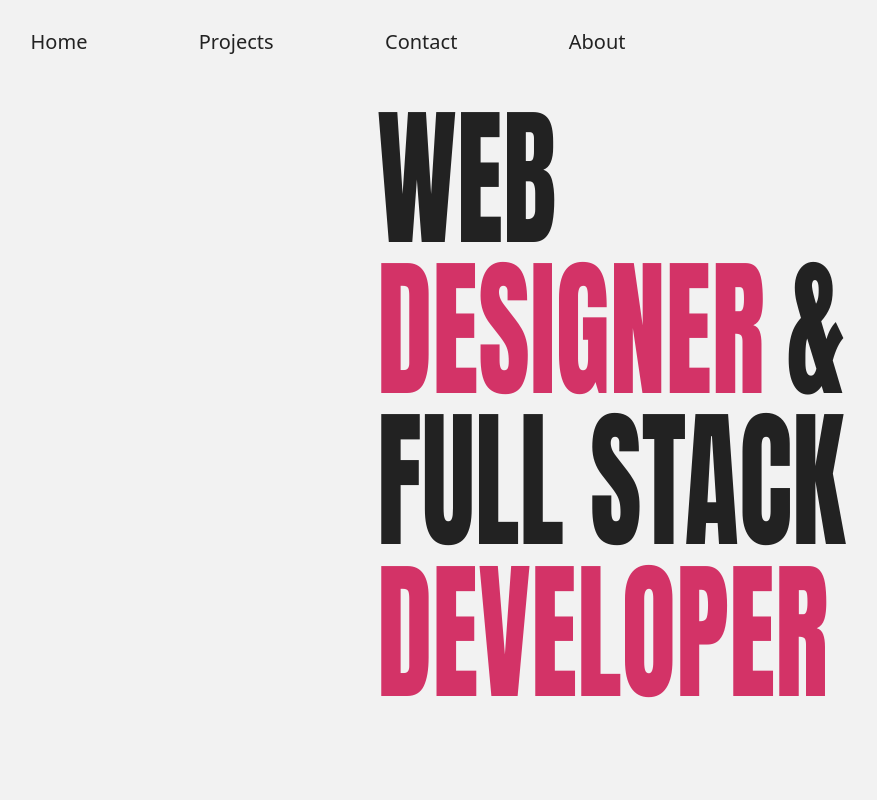
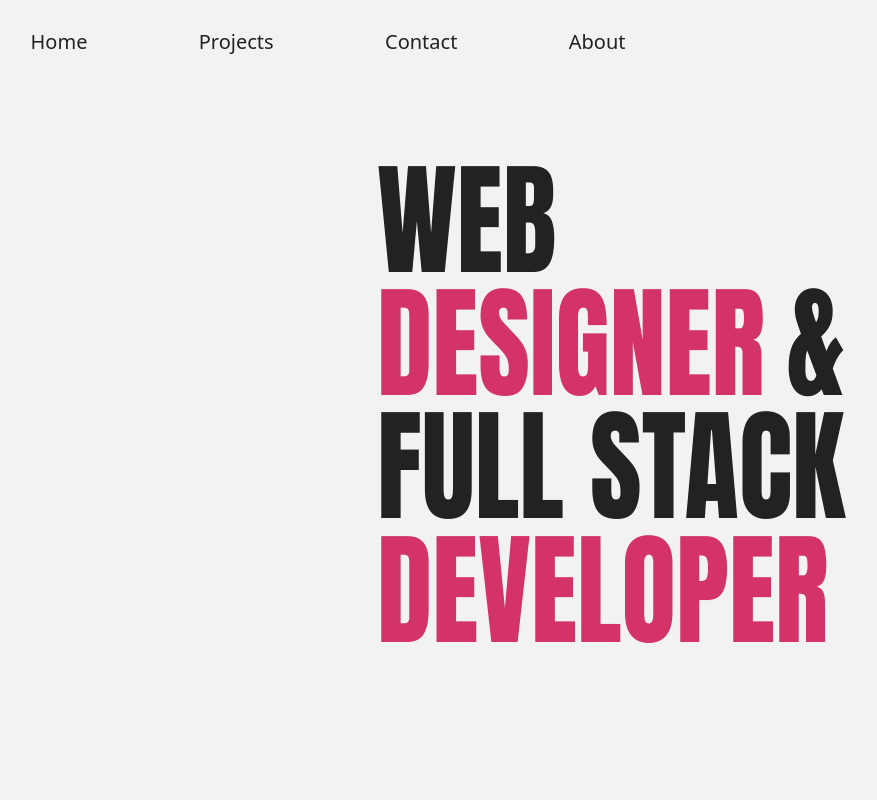
Before and after one commit to Bach16/Ismael-Rojas, a Next.js app: page / in a window 1280 px wide. Shown: the top 800 px of the page, without its empty margins (29-906 px from the left). Built offline with nearby package versions, Linux system fonts and the light colour scheme; a web font is replaced by a local one.

Commit message:
add logo background

```diff
--- a/src/pages/index.module.css
+++ b/src/pages/index.module.css
@@ -9,11 +9,11 @@
 }
 .strechText{
     display:inline-block;
-    -webkit-transform:scale(2,3); /* Safari and Chrome */
-    -moz-transform:scale(2,3); /* Firefox */
-    -ms-transform:scale(2,3); /* IE 9 */
-    -o-transform:scale(2,3); /* Opera */
-    transform:scale(2,2.7);
+    -webkit-transform:scale(2,2.2); /* Safari and Chrome */
+    -moz-transform:scale(2,2.2); /* Firefox */
+    -ms-transform:scale(2,2.2); /* IE 9 */
+    -o-transform:scale(2,2.2); /* Opera */
+    transform:scale(2,2.2);
 }
 .fillText{
     font-family: 'Inter', sans-serif;
@@ -48,6 +48,13 @@
     }
   }
 @media screen and (min-width: 48em) {
+    .bgLogo{
+        background-attachment:local;
+        background-image: url(../../public/Artboard-19.png);
+        background-repeat: no-repeat;
+        background-size: contain;
+        background-position: right;
+    }
     .strokeText {
         height: 72px;
         font-size: 105px;
```
